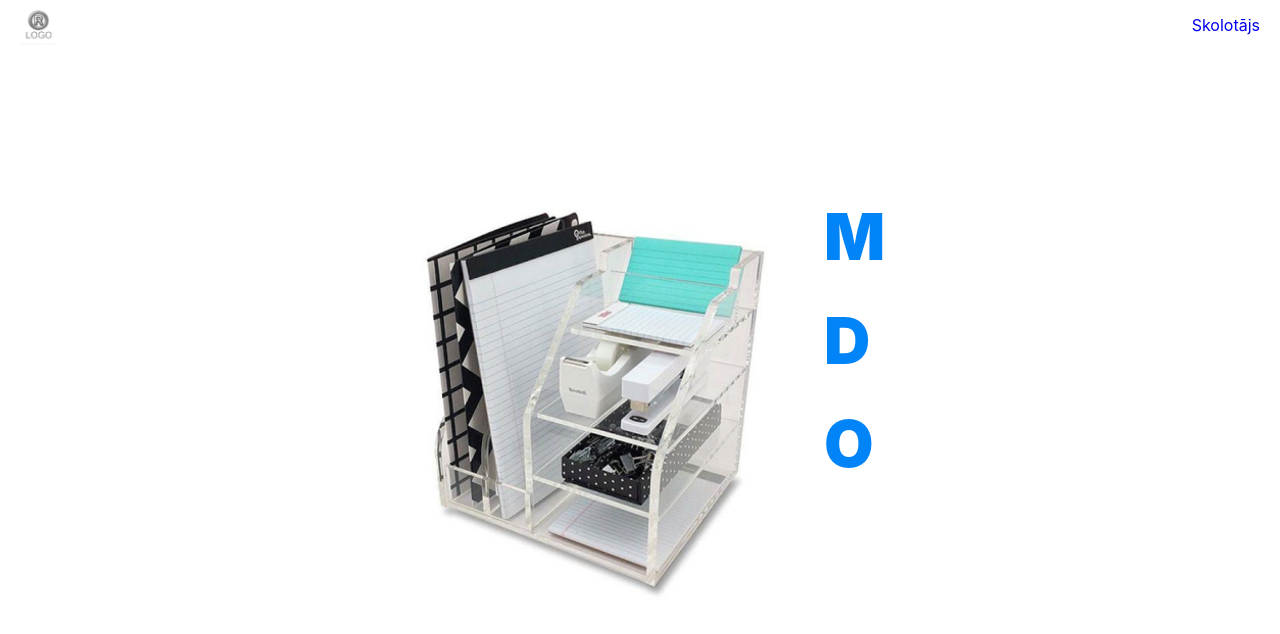
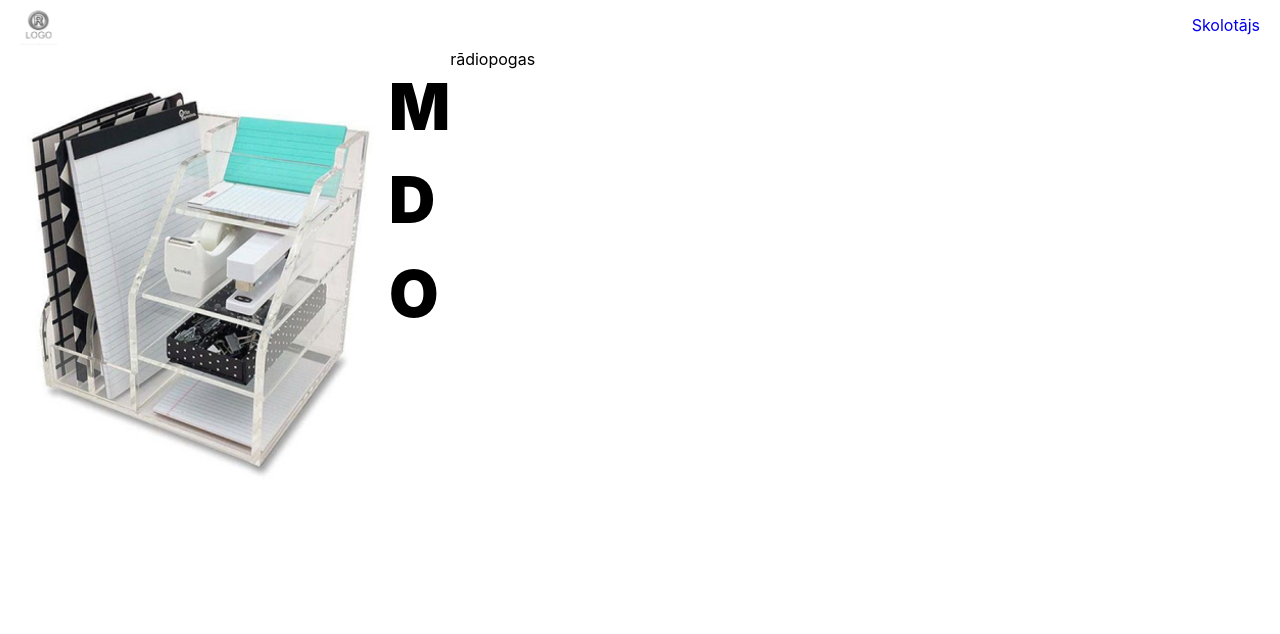
Before and after one commit to marisdanne/mdo, a plain HTML site: page Login_Dana.html in a window 1280 px wide. Drawn offline with Linux system fonts and the light colour scheme.

Commit message:
Piemērs Danai longin lappa 3 sekcijās

```diff
--- a/Login_Dana.html
+++ b/Login_Dana.html
@@ -19,14 +19,17 @@
     </header>
 
     <div class="content">
-      <div class="front_page">
+      <div class="login_page">
         <section class="front_page_left">
-          <img src="images/mdo.png" alt="MDO Attēls">
+            <img src="images/mdo.png" alt="MDO Attēls">
         </section>
-        <section class="front_page_right">
+        <section>
           <h2><span class="logo_letter">M</span></h2>
           <h2><span class="logo_letter">D</span></h2>
           <h2><span class="logo_letter">O</span></h2>
+        </section>
+        <section class="front_page_right">
+          <div>rādiopogas</div>
         </section>
       </div>
     </div>
--- a/css/front_page.css
+++ b/css/front_page.css
@@ -1,6 +1,16 @@
 .front_page {
   display: flex;
   justify-content: center;
+  /* background-color: green; */
+}
+
+.login_page {
+  display: flex;
+  justify-content: left;
+  /* background-color: green; */
+}
+
+.front_page_right{
   /* background-color: green; */
 }
 
```
